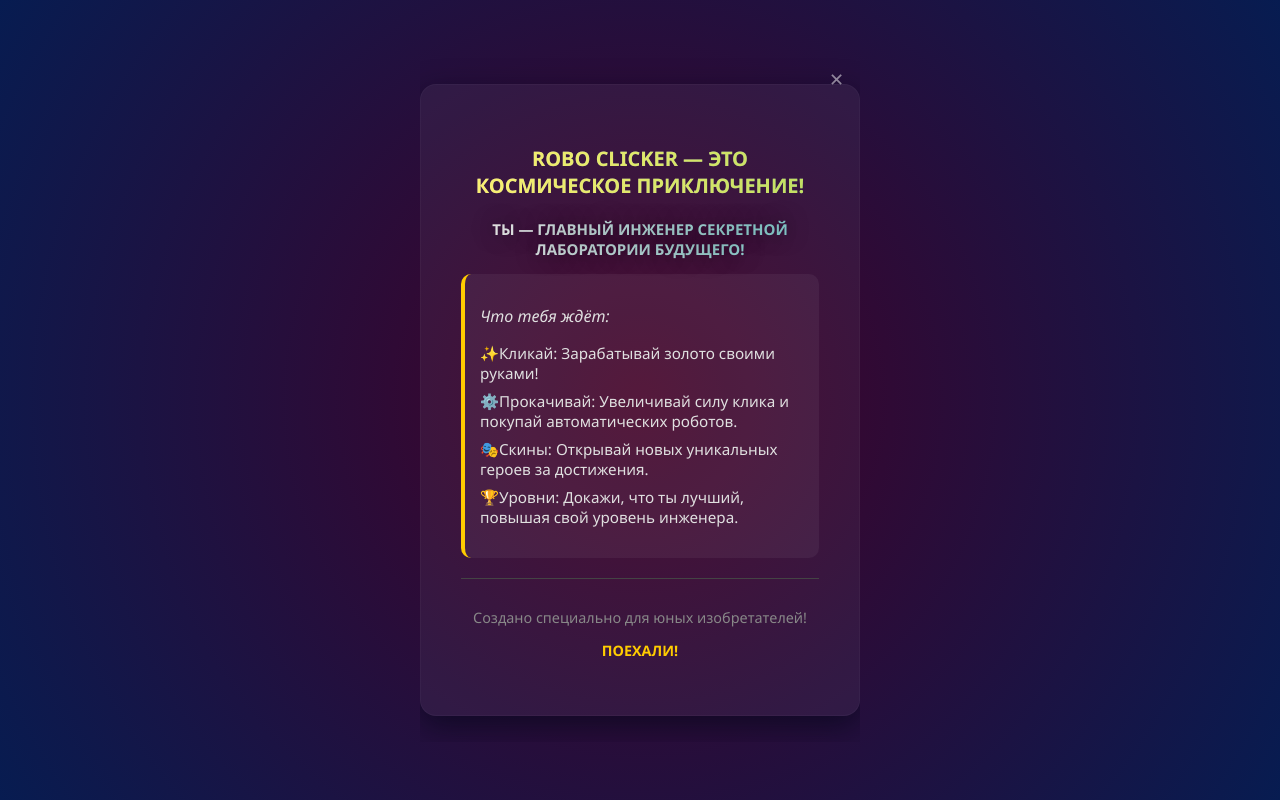
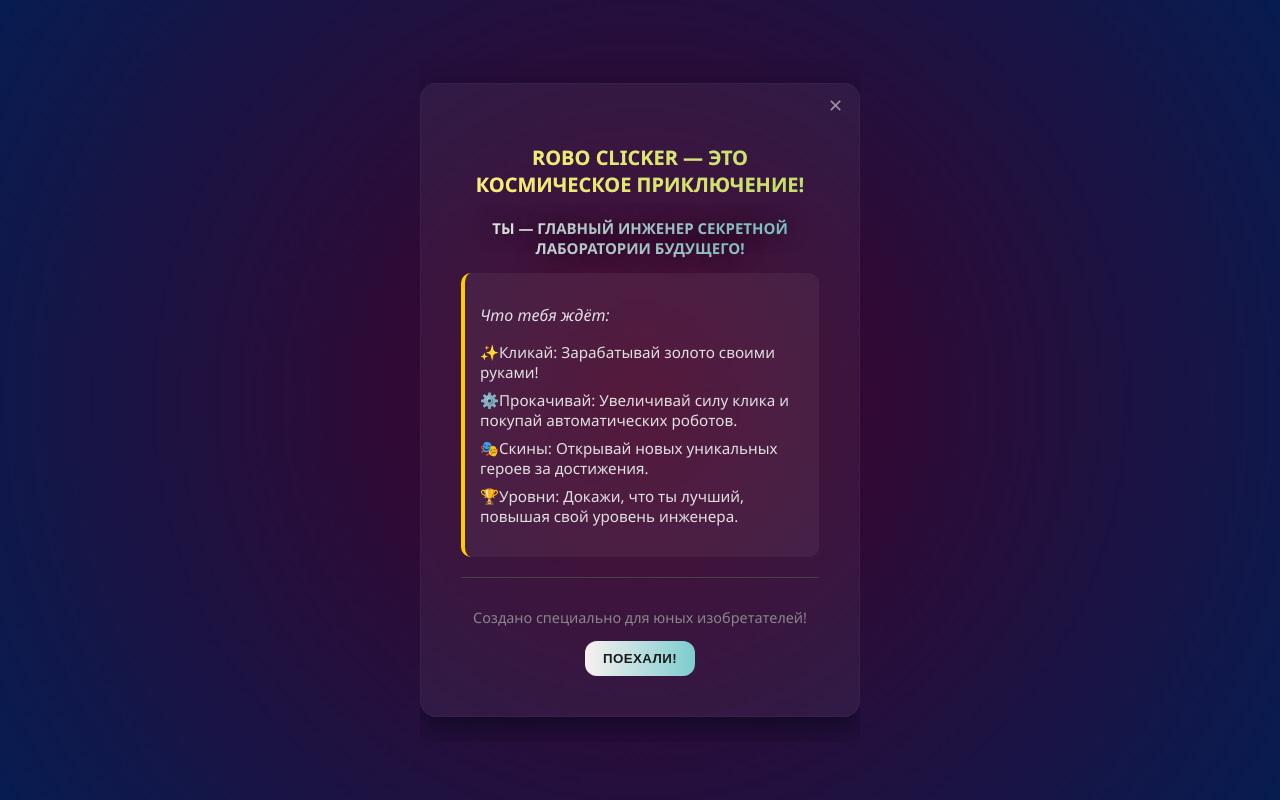
Before and after one commit to laubakhmilena/Clicker2.0, a plain HTML site: page Yandex.html in a window 1280 px wide. Both pictures are taken after a click on the button "Об игре". Drawn offline with Linux system fonts and the light colour scheme.

Commit message:
5.1
fix: кнопка "Поехали" возвращает в главное меню

```diff
--- a/Script.js
+++ b/Script.js
@@ -12,6 +12,7 @@ document.addEventListener('DOMContentLoaded', () => {
 
 	const aboutBtn = document.getElementById('about-btn'); // Об игре
 	const closeAbout = document.getElementById('close-about');
+	const aboutGoBtn = document.getElementById('about-go-btn');
 
 	const settingsBtn = document.getElementById('settings-btn'); // настройки
 	const closeSetting = document.getElementById('close-settings');
@@ -1098,6 +1099,14 @@ document.addEventListener('DOMContentLoaded', () => {
 		};
 	}
 
+	if (aboutGoBtn && aboutScreen) {
+		aboutGoBtn.addEventListener('click', () => {
+			playSound('start');
+			aboutScreen.classList.add('hidden');
+			goToMenu();
+		});
+	}
+
 	if (settingsBtn && settingsScreen) {
 		settingsBtn.onclick = () => {
 			settingsScreen.classList.remove('hidden'); // Настройки
--- a/Style.css
+++ b/Style.css
@@ -121,6 +121,7 @@ button:focus-visible,
 }
 
 .menu-card{
+	position:relative;
 	background:var(--card);
 	/* backdrop-filter: blur(10px); */
 	/* -webkit-backdrop-filter: blur(10px); */
@@ -668,10 +669,26 @@ button:focus-visible,
 	font-size:0.9em;
 }
 
-.about-go p:last-child{
-	color:#ffcc00;
-	font-weight:bold;
-	margin-bottom:15px;
+.about-go-btn{
+	padding:10px 18px;
+	border:none;
+	border-radius:12px;
+	background: linear-gradient(90deg, var(--accent), var(--accent2));
+	color:#1b1b1b;
+	font-weight:900;
+	letter-spacing:0.4px;
+	cursor:pointer;
+	touch-action:manipulation;
+	transition: transform .2s ease, box-shadow .2s ease;
+}
+
+.about-go-btn:hover{
+	transform:scale(1.03);
+	box-shadow:0 10px 24px rgba(70,78,92,0.34);
+}
+
+.about-go-btn:active{
+	transform:scale(0.98);
 }
 
 .close-btn{
@@ -684,6 +701,8 @@ button:focus-visible,
 	color: rgba(255,255,255,0.5);
 	cursor:pointer;
 	transition: color 0.2s ease;
+	z-index:5;
+	touch-action:manipulation;
 }
 .close-btn:hover{ color: var(--accent2); }
 
--- a/Yandex.html
+++ b/Yandex.html
@@ -32,7 +32,7 @@
 				<aside class="about-footer">
 					<div class="about-go">
 						<p data-lang="young">Создано специально для юных изобретателей!</p>
-						<p data-lang="Go">ПОЕХАЛИ!</p>
+						<button id="about-go-btn" class="about-go-btn" type="button" data-lang="Go">ПОЕХАЛИ!</button>
 					</div>
 				</aside>
 				<button id="close-about" class="close-btn">✕</button>
```
